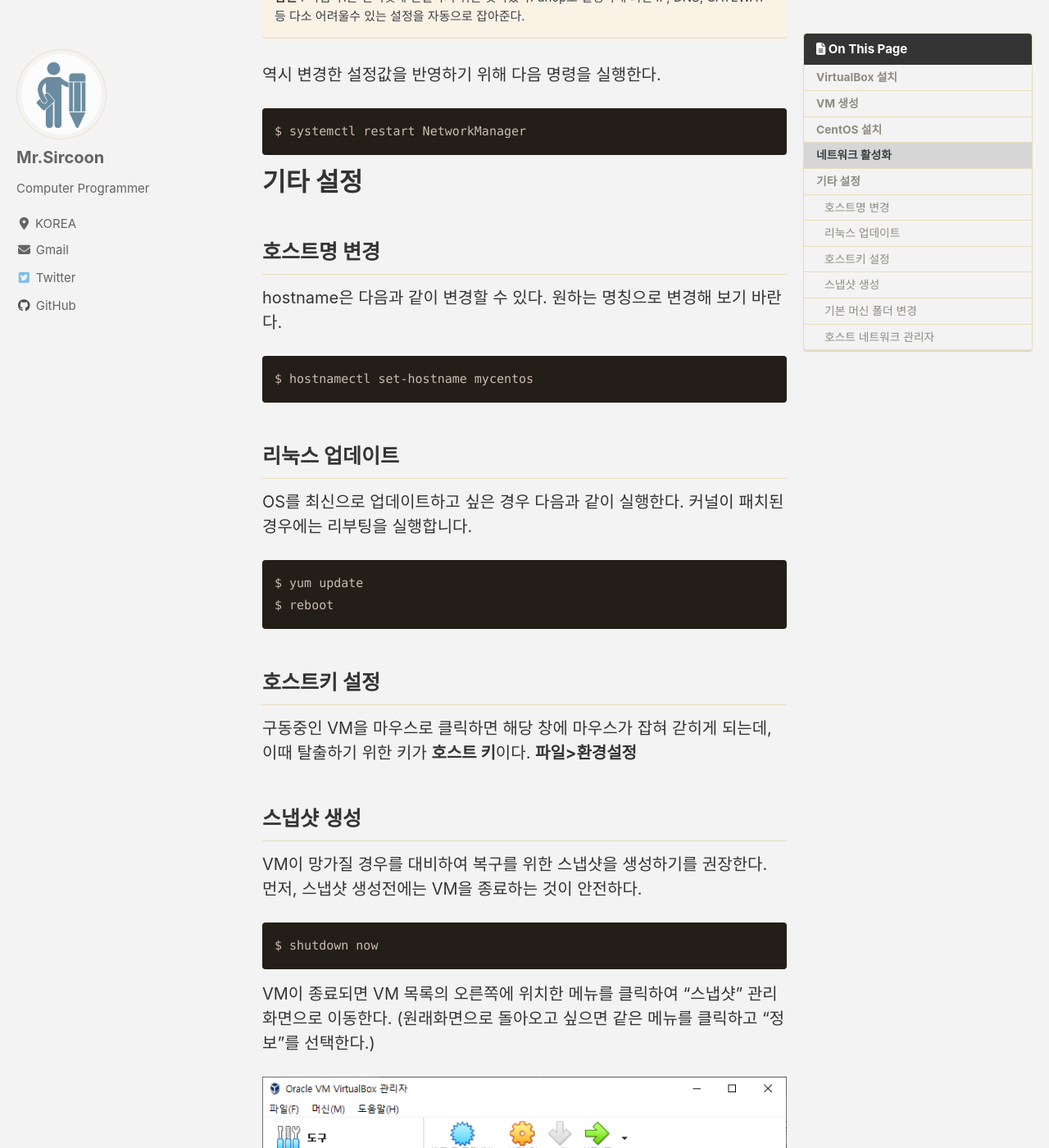
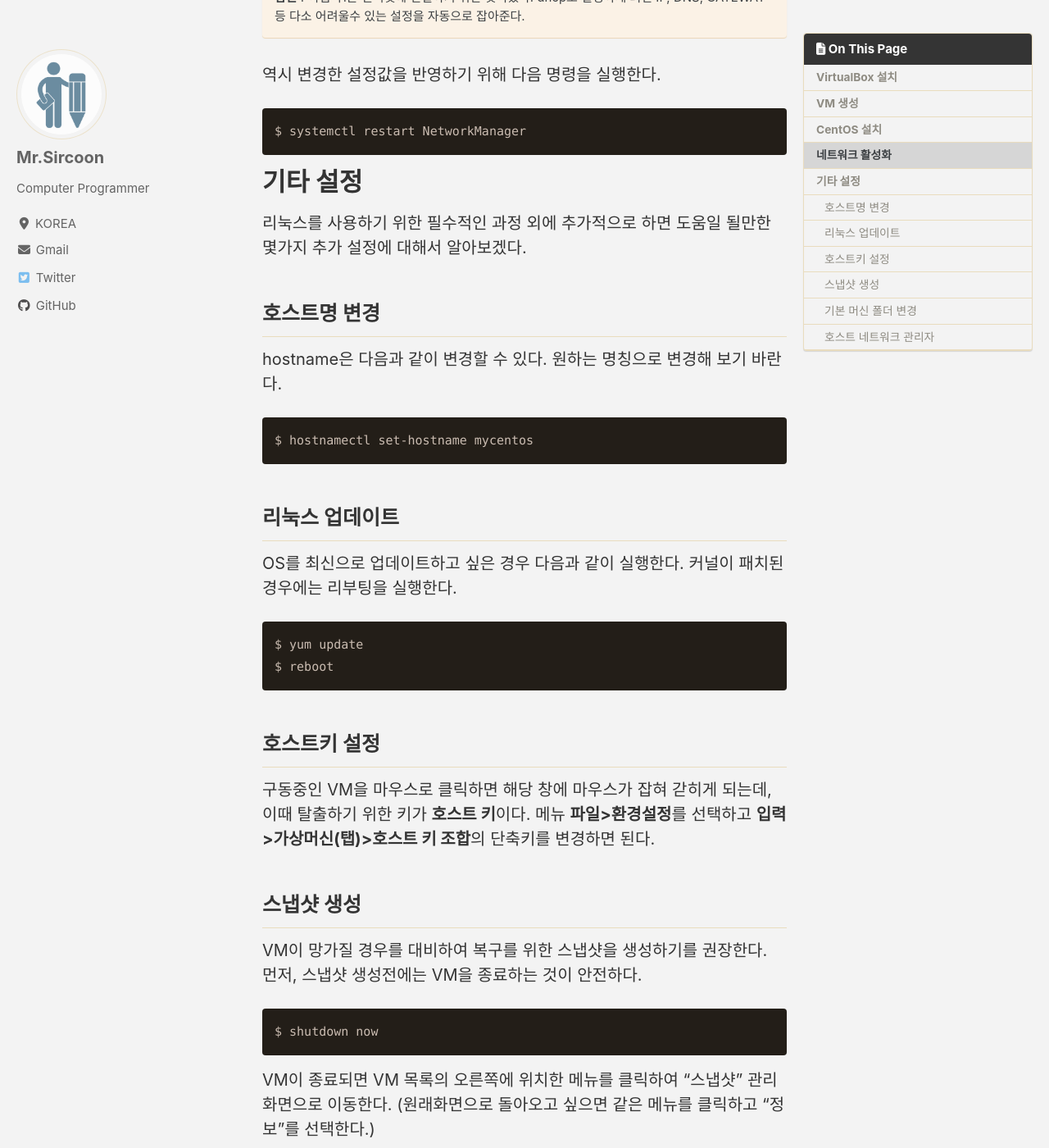
Before and after one commit to mrsoulware/mrsoulware.github.io, a Jekyll site: the page built from _posts/2020/2020-04-24-vbox-centos.md, in a window 1280 px wide and 1400 px high, scrolled down 16720 px. Shown: the whole window at 82% size. Built offline with Jekyll 4.4.1, drawn with Linux system fonts in a browser that asks for light colours; cached includes are drawn as plain includes; nearby versions of some CDN libraries; some of the changed text lies outside the part shown.

Commit message:
update post

````diff
--- a/_posts/2020/2020-04-24-vbox-centos.md
+++ b/_posts/2020/2020-04-24-vbox-centos.md
@@ -247,6 +247,8 @@ $ systemctl restart NetworkManager
 
 # 기타 설정
 
+리눅스를 사용하기 위한 필수적인 과정 외에 추가적으로 하면 도움일 될만한 몇가지 추가 설정에 대해서 알아보겠다.
+
 ## 호스트명 변경
 
 hostname은 다음과 같이 변경할 수 있다. 원하는 명칭으로 변경해 보기 바란다.
@@ -257,7 +259,7 @@ $ hostnamectl set-hostname mycentos
 
 ## 리눅스 업데이트
 
-OS를 최신으로 업데이트하고 싶은 경우 다음과 같이 실행한다. 커널이 패치된 경우에는 리부팅을 실행합니다.
+OS를 최신으로 업데이트하고 싶은 경우 다음과 같이 실행한다. 커널이 패치된 경우에는 리부팅을 실행한다.
 
 ```
 $ yum update
@@ -267,8 +269,7 @@ $ reboot
 ## 호스트키 설정
 
 구동중인 VM을 마우스로 클릭하면 해당 창에 마우스가 잡혀 갇히게 되는데, 이때 탈출하기 위한 키가 **호스트 키**이다.
-**파일>환경설정**
-
+메뉴 **파일>환경설정**를 선택하고 **입력>가상머신(탭)>호스트 키 조합**의 단축키를 변경하면 된다.
 
 ## 스냅샷 생성
 
````
Also changed, not shown: other parts of _posts/2020/2020-04-24-vbox-centos.md (+1 -1 lines).
